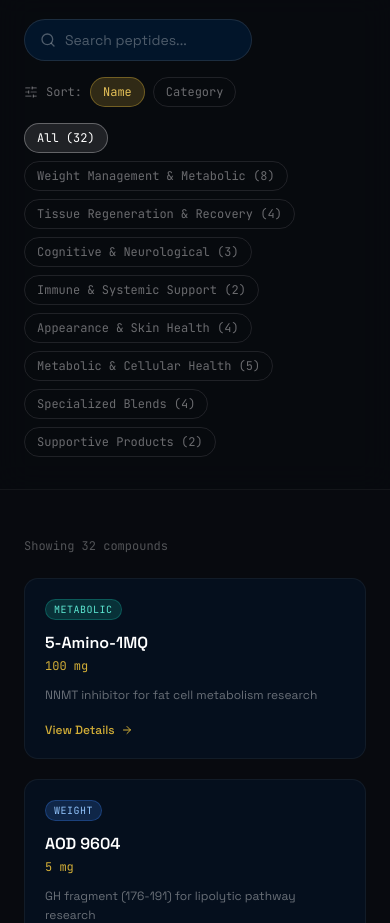
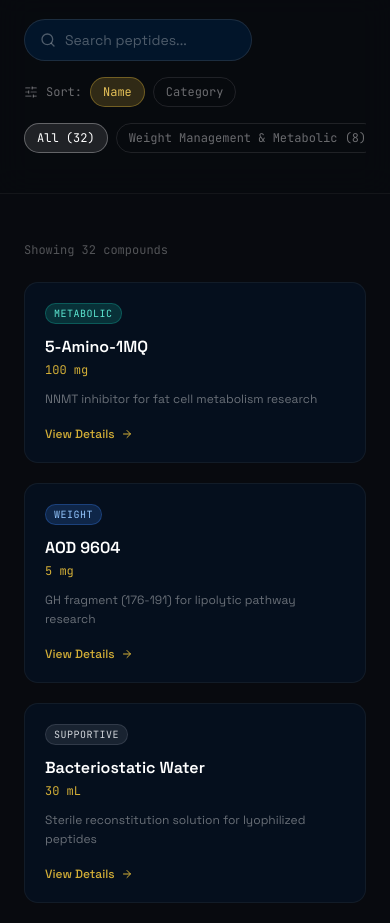
Before and after one commit to Kambah123/premium-site-redesign, a React (Vite) app: page /library in a window 390 px wide. Shown: the part 960-1883 px from the top of the page. Built offline with nearby package versions, Linux system fonts and the light colour scheme.

Commit message:
Fix mobile layout for category filters on Library page

```diff
--- a/src/index.css
+++ b/src/index.css
@@ -115,3 +115,13 @@
     transform-style: preserve-3d;
   }
 }
+
+@layer utilities {
+  .scrollbar-hide::-webkit-scrollbar {
+    display: none;
+  }
+  .scrollbar-hide {
+    -ms-overflow-style: none;
+    scrollbar-width: none;
+  }
+}
--- a/src/pages/Library.tsx
+++ b/src/pages/Library.tsx
@@ -163,10 +163,10 @@ export default function Library() {
           </div>
 
           {/* Category Filter Tabs */}
-          <div className="flex flex-wrap gap-2 mt-4">
+          <div className="flex flex-nowrap md:flex-wrap gap-2 mt-4 overflow-x-auto md:overflow-x-visible pb-2 md:pb-0 scrollbar-hide">
             <button
               onClick={() => setActiveFilter(ALL)}
-              className={`text-xs font-mono px-3 py-1.5 rounded-full border transition-all ${
+              className={`text-xs font-mono px-3 py-1.5 rounded-full border transition-all whitespace-nowrap flex-shrink-0 ${
                 activeFilter === ALL
                   ? 'bg-white/10 border-white/30 text-white'
                   : 'border-white/10 text-white/40 hover:border-white/30'
@@ -180,7 +180,7 @@ export default function Library() {
                 <button
                   key={cat}
                   onClick={() => setActiveFilter(cat)}
-                  className={`text-xs font-mono px-3 py-1.5 rounded-full border transition-all ${
+                  className={`text-xs font-mono px-3 py-1.5 rounded-full border transition-all whitespace-nowrap flex-shrink-0 ${
                     activeFilter === cat
                       ? `${CATEGORY_COLORS[cat]} border-current`
                       : 'border-white/10 text-white/40 hover:border-white/30'
```
